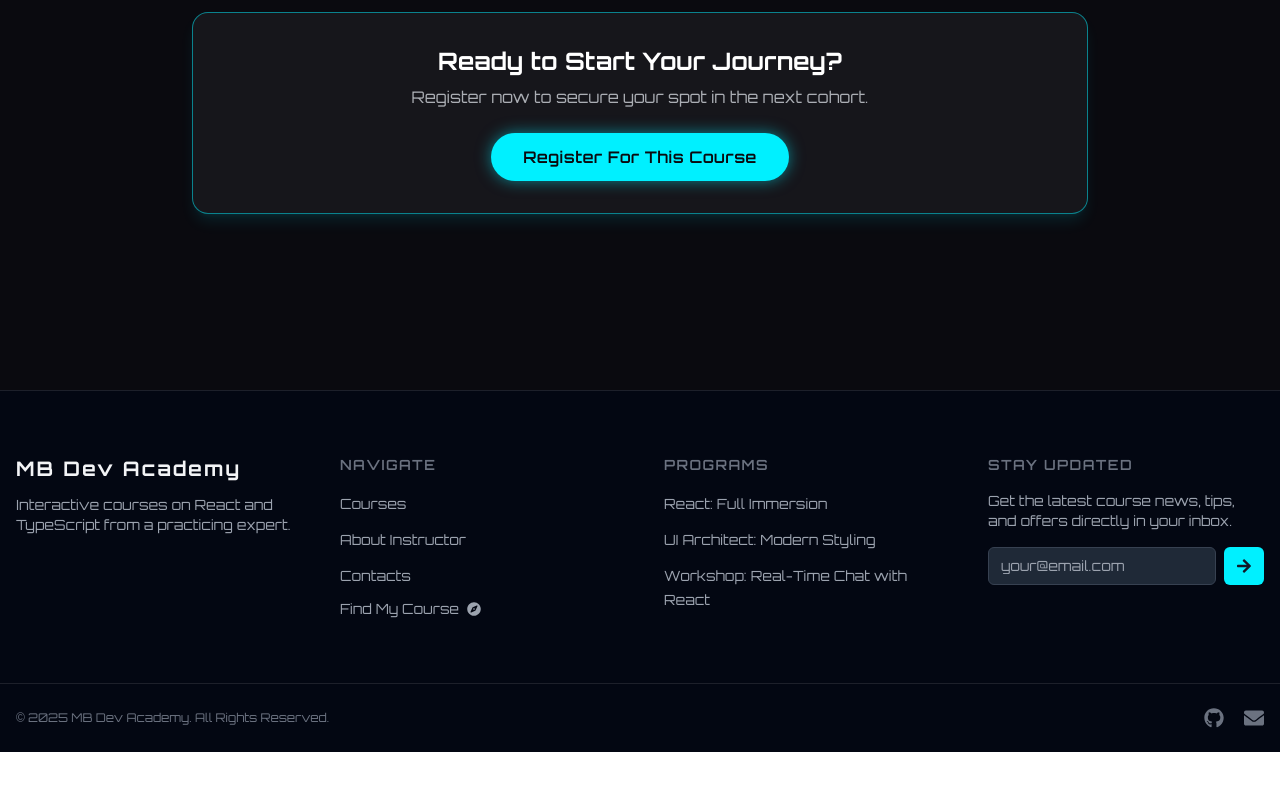
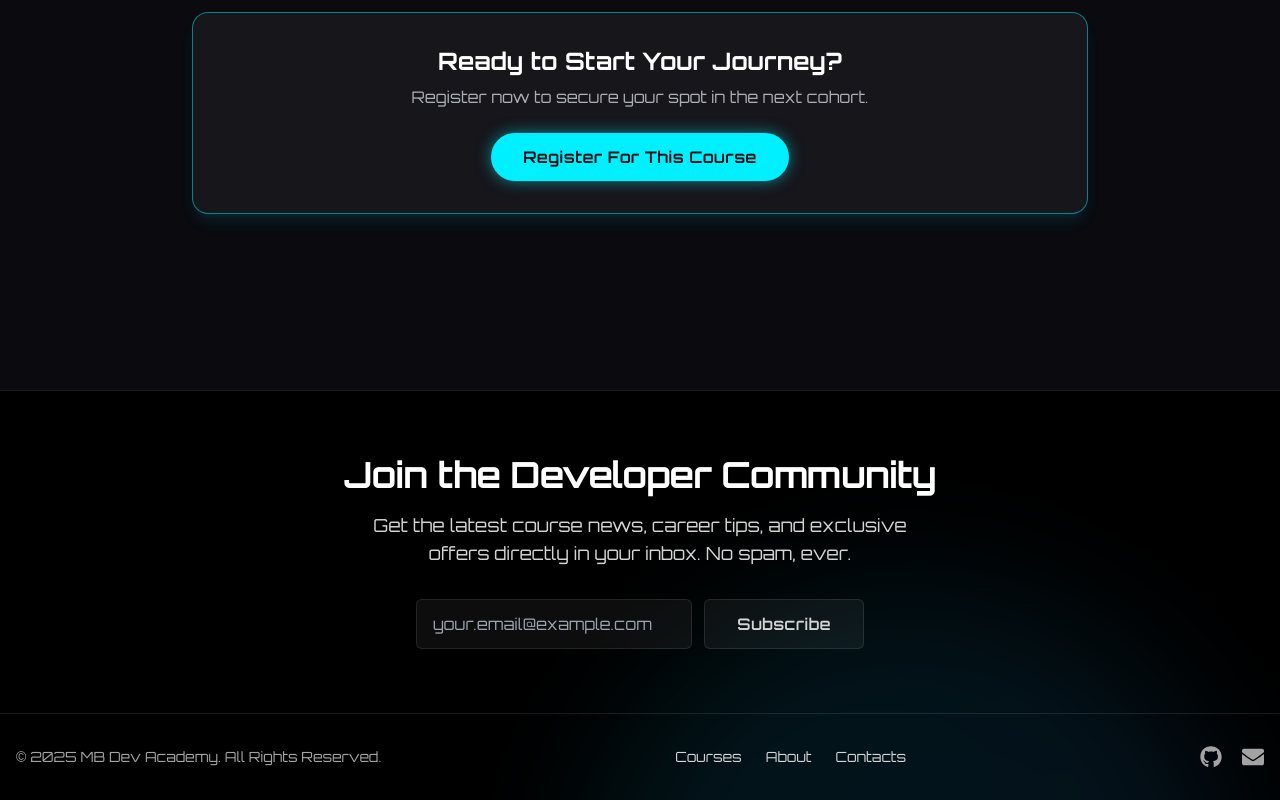
Before and after one commit to maribukh/edu-app_TSU, a React (Vite) app: page /course/react-full-immersion in a window 1280 px wide. Shown: the part 1817-2617 px from the top of the page. Before the commit the page ends 2569 px from the top, so only its background shows below. Built offline with nearby package versions, Linux system fonts and the light colour scheme.

Commit message:
Update Footer.tsx

```diff
--- a/src/components/CourseCard.tsx
+++ b/src/components/CourseCard.tsx
@@ -1,7 +1,7 @@
 import { Link } from "react-router-dom";
 import type { Course } from "../data/academyData";
 import Button from "./UI/Button.tsx";
-import { FaClock, FaUsers, FaArrowRight, FaTag } from "react-icons/fa";
+import { FaClock, FaUsers } from "react-icons/fa";
 
 interface Props {
   course: Course;
--- a/src/components/Footer.tsx
+++ b/src/components/Footer.tsx
@@ -1,16 +1,16 @@
 import React, { useState } from "react";
-import { Link } from "react-router-dom";
 import { academyData } from "../data/academyData";
-import { FaGithub, FaEnvelope, FaArrowRight, FaCompass } from "react-icons/fa";
+import { FaGithub, FaEnvelope } from "react-icons/fa";
+import Button from "./UI/Button";
 
-const nav = [
+const navLinks = [
   { href: "#courses", label: "Courses" },
-  { href: "#about", label: "About Instructor" },
+  { href: "#about", label: "About" },
   { href: "#contacts", label: "Contacts" },
 ];
 
 export default function Footer() {
-  const { instructor, courses } = academyData;
+  const { instructor } = academyData;
   const [email, setEmail] = useState("");
 
   const scrollToSection = (
@@ -18,145 +18,92 @@ export default function Footer() {
     href: string
   ) => {
     e.preventDefault();
-    const id = href.substring(1);
-    document.getElementById(id)?.scrollIntoView({ behavior: "smooth" });
+    document
+      .getElementById(href.substring(1))
+      ?.scrollIntoView({ behavior: "smooth" });
   };
 
   const handleSubscribe = (e: React.FormEvent) => {
     e.preventDefault();
-    console.log("Subscribed with:", email);
+    if (!email) return;
     alert(`Thank you for subscribing, ${email}!`);
     setEmail("");
   };
 
-
-  const linkStyle =
-    "text-sm text-gray-400 hover:text-neonBlue transition-colors duration-200 cursor-pointer";
-
   return (
     <footer
       id="contacts"
-      className="mt-20 border-t border-white/10 bg-gray-950"
+      className="relative mt-20 border-t border-white/10 bg-black overflow-hidden"
     >
-      <div className="container mx-auto px-4 py-16 grid grid-cols-1 md:grid-cols-2 lg:grid-cols-4 gap-12">
+      <div className="absolute top-1/2 left-1/2 -translate-x-1/2 -translate-y-1/2 w-[600px] h-[600px] bg-gradient-to-br from-cyan-500/30 to-blue-500/30 rounded-full blur-3xl opacity-40 animate-aurora"></div>
 
-        <div className="md:col-span-2 lg:col-span-1">
-          <a
-            href="#"
-            onClick={(e) => {
-              e.preventDefault();
-              window.scrollTo({ top: 0, behavior: "smooth" });
-            }}
-            className="text-lg md:text-xl font-bold tracking-widest text-gray-100 cursor-pointer"
+      <div className="relative z-10 container mx-auto px-4 py-16 text-center">
+        <h2 className="text-3xl md:text-4xl font-bold tracking-tight text-white">
+          Join the Developer Community
+        </h2>
+        <p className="mt-4 text-lg text-neutral-300 max-w-xl mx-auto">
+          Get the latest course news, career tips, and exclusive offers directly
+          in your inbox. No spam, ever.
+        </p>
+
+        <form
+          onSubmit={handleSubscribe}
+          className="mt-8 flex flex-col sm:flex-row gap-3 max-w-md mx-auto"
         >
-            MB Dev Academy
-          </a>
-          <p className="mt-3 text-sm text-gray-400 max-w-xs">
-            Interactive courses on React and TypeScript from a practicing
-            expert.
-          </p>
-        </div>
-
-        <div>
-          <h4 className="font-semibold tracking-widest text-sm uppercase text-gray-500 mb-4">
-            Navigate
-          </h4>
-          <ul className="space-y-3">
-            {nav.map((item) => (
-              <li key={item.href}>
-                <a
-                  href={item.href}
-                  onClick={(e) => scrollToSection(e, item.href)}
-                  className={linkStyle}
-                >
-                  {item.label}
-                </a>
-              </li>
-            ))}
-            <li>
-              <Link
-                to="/course-finder"
-                className={linkStyle + " flex items-center gap-2"}
-              >
-                Find My Course <FaCompass />
-              </Link>
-            </li>
-          </ul>
-        </div>
-
-
-        <div>
-          <h4 className="font-semibold tracking-widest text-sm uppercase text-gray-500 mb-4">
-            Programs
-          </h4>
-          <ul className="space-y-3">
-            {courses.map((course) => (
-              <li key={course.id}>
-                <Link to={`/course/${course.id}`} className={linkStyle}>
-                  {course.title}
-                </Link>
-              </li>
-            ))}
-          </ul>
-        </div>
-
-
-        <div>
-          <h4 className="font-semibold tracking-widest text-sm uppercase text-gray-500 mb-4">
-            Stay Updated
-          </h4>
-          <p className="text-sm text-gray-400 mb-4">
-            Get the latest course news, tips, and offers directly in your inbox.
-          </p>
-          <form onSubmit={handleSubscribe} className="flex gap-2">
-            <label htmlFor="email-subscribe" className="sr-only">
-              Email Address
-            </label>
           <input
-              id="email-subscribe"
             type="email"
             value={email}
             onChange={(e) => setEmail(e.target.value)}
-              placeholder="your@email.com"
+            placeholder="your.email@example.com"
             required
-
-              className="flex-grow min-w-0 px-3 py-2 rounded-md bg-gray-800 text-gray-200 text-sm border border-gray-700 focus:outline-none focus:ring-2 focus:ring-neonBlue"
+            className="flex-grow min-w-0 px-4 py-3 rounded-md bg-white/5 text-white text-base border border-white/10 focus:outline-none focus:ring-2 focus:ring-neonBlue/80 backdrop-blur-sm transition"
           />
-            <button
+          <Button
             type="submit"
-              aria-label="Subscribe"
-
-              className="flex-shrink-0 px-3 py-2 rounded-md bg-neonBlue text-gray-900 font-medium hover:bg-neonBlue/80 transition-colors duration-200 focus:outline-none focus:ring-2 focus:ring-neonBlue"
+            variant="glass"
+            size="lg"
+            className="!rounded-md"
           >
-              <FaArrowRight />
-            </button>
+            Subscribe
+          </Button>
         </form>
       </div>
-      </div>
 
-
-      <div className="container mx-auto px-4 py-6 border-t border-white/10">
-        <div className="flex flex-col sm:flex-row justify-between items-center gap-4">
-          <p className="text-center sm:text-left text-xs text-gray-500">
+      <div className="relative z-10 container mx-auto px-4 py-8 border-t border-white/10">
+        <div className="flex flex-col sm:flex-row justify-between items-center gap-6">
+          <p className="text-sm text-neutral-400">
             © {new Date().getFullYear()} MB Dev Academy. All Rights Reserved.
           </p>
+
+          <nav className="flex gap-6">
+            {navLinks.map((link) => (
+              <a
+                key={link.href}
+                href={link.href}
+                onClick={(e) => scrollToSection(e, link.href)}
+                className="text-sm text-neutral-300 hover:text-white transition-colors"
+              >
+                {link.label}
+              </a>
+            ))}
+          </nav>
 
           <div className="flex items-center gap-5">
             <a
               href={instructor.contact.github}
               target="_blank"
               rel="noreferrer"
-              aria-label="GitHub Profile"
-              className="text-gray-500 hover:text-white transition-colors duration-200"
+              aria-label="GitHub"
+              className="text-neutral-400 hover:text-white transition-transform hover:scale-110"
             >
-              <FaGithub size={20} />
+              <FaGithub size={22} />
             </a>
             <a
               href={`mailto:${instructor.contact.email}`}
-              aria-label="Email Instructor"
-              className="text-gray-500 hover:text-white transition-colors duration-200"
+              aria-label="Email"
+              className="text-neutral-400 hover:text-white transition-transform hover:scale-110"
             >
-              <FaEnvelope size={20} />
+              <FaEnvelope size={22} />
             </a>
           </div>
         </div>
--- a/src/components/UI/Button.tsx
+++ b/src/components/UI/Button.tsx
@@ -2,7 +2,7 @@ import React from "react";
 
 interface ButtonProps extends React.ButtonHTMLAttributes<HTMLButtonElement> {
   children: React.ReactNode;
-  variant?: "primary" | "secondary";
+  variant?: "primary" | "secondary" | "glass";
   size?: "sm" | "md" | "lg";
 }
 
@@ -14,12 +14,14 @@ export default function Button({
   ...props
 }: ButtonProps) {
   const baseStyles =
-    "rounded-full font-semibold tracking-wide transition-transform transform hover:scale-105 focus:outline-none focus:ring-2 focus:ring-offset-2 focus:ring-offset-[#0A0A0F]";
+    "rounded-full font-semibold tracking-wide transition-transform transform hover:scale-105 focus:outline-none focus:ring-2 focus:ring-offset-2 focus:ring-offset-black";
 
   const variantStyles = {
-    primary: "btn-accent text-white shadow-neon",
+    primary: "btn-accent text-white shadow-neon focus:ring-neonBlue",
     secondary:
-      "bg-white/10 border border-white/20 text-white hover:bg-white/20",
+      "bg-white/10 border border-white/20 text-white hover:bg-white/20 focus:ring-white",
+    glass:
+      "bg-white/5 border border-white/10 text-neutral-300 hover:bg-white/15 hover:text-white focus:ring-neonBlue",
   };
 
   const sizeStyles = {
--- a/tailwind.config.js
+++ b/tailwind.config.js
@@ -1,3 +1,4 @@
+/** @type {import('tailwindcss').Config} */
 export default {
   content: ["./index.html", "./src/**/*.{js,ts,jsx,tsx}"],
   theme: {
```
Lines whose indentation alone changed are shown as unchanged.
